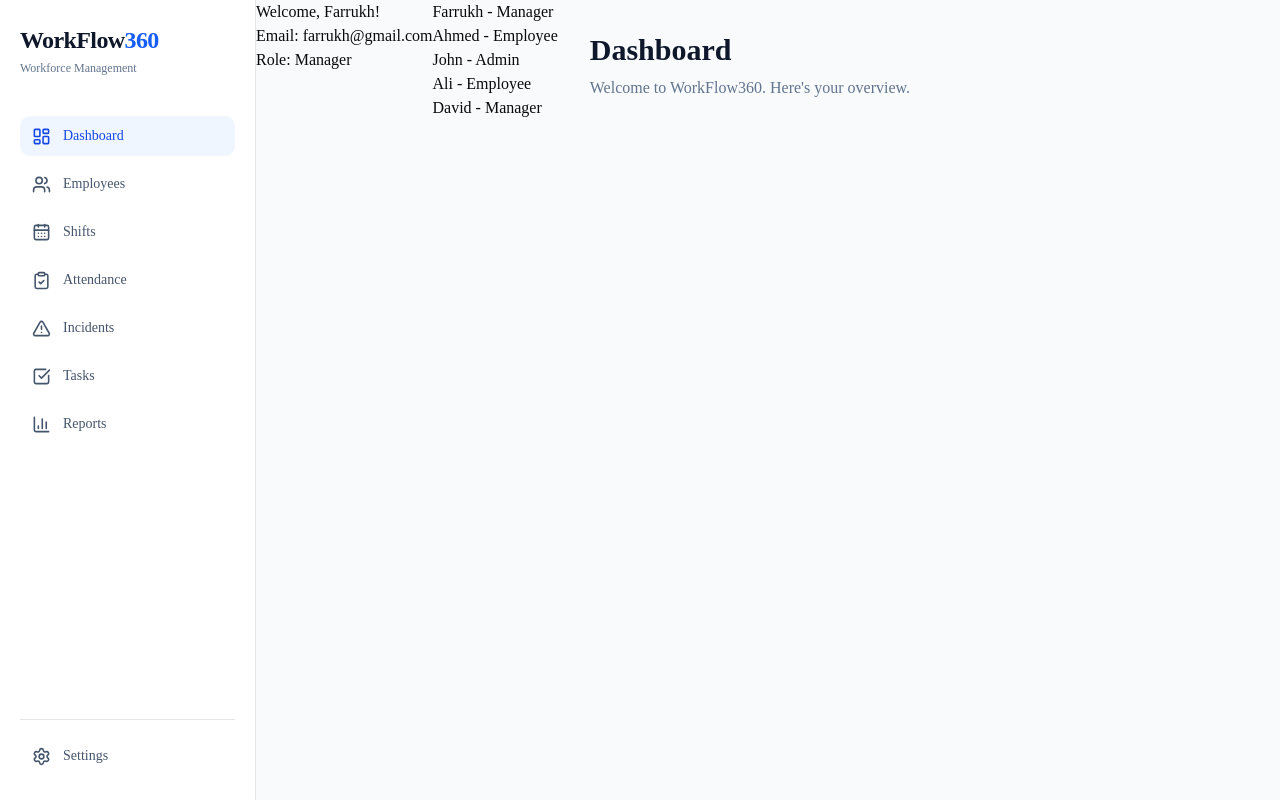
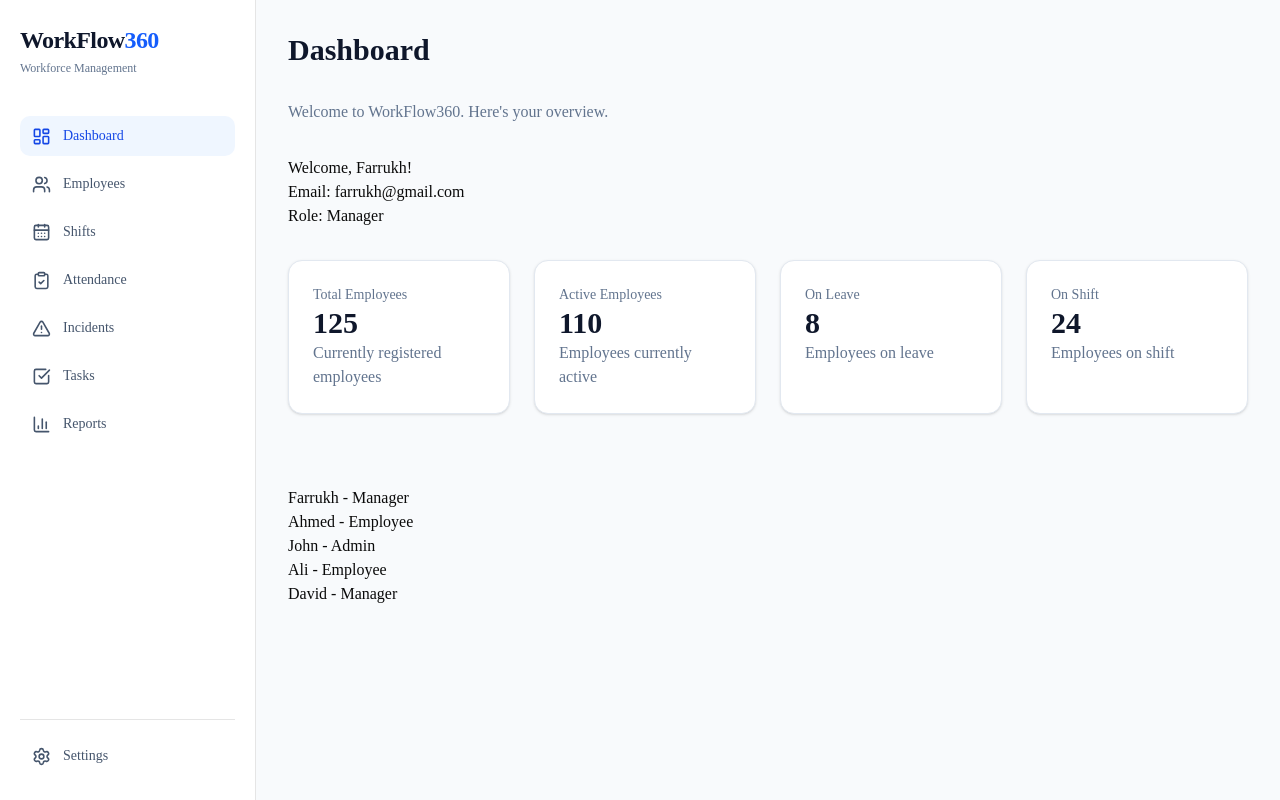
Before and after one commit to fary58/workflow360, a Next.js app: page /dashboard in a window 1280 px wide. Built offline with nearby package versions, Linux system fonts and the light colour scheme.

Commit message:
cards added

```diff
--- a/src/app/dashboard/page.tsx
+++ b/src/app/dashboard/page.tsx
@@ -1,7 +1,8 @@
 import Sidebar from "@/components/dashboard/Sidebar";
 import UserProfile from "@/components/dashboard/UserProfile";
-import type { User, Employee } from "@/types/user";
 import EmployeeList from "@/components/dashboard/EmployeeList";
+import StatCard from "@/components/dashboard/StatCard";
+import type { User, Employee, StatCard} from "@/types/user";
 
 const newUser: User = {
   id: 1,
@@ -10,7 +11,7 @@ const newUser: User = {
   role: "Manager",
 };
 
-const employees: Employee [] = [
+const employees: Employee[] = [
   { id: 1, name: "Farrukh", role: "Manager" },
   { id: 2, name: "Ahmed", role: "Employee" },
   { id: 3, name: "John", role: "Admin" },
@@ -18,19 +19,47 @@ const employees: Employee [] = [
   { id: 5, name: "David", role: "Manager" },
 ];
 
+// const card: StatCard = {
+//   title: "Total Employees",
+//   value: 125,
+//   description: "Currently registered employees",
+// };
+
+const cards: StatCard[] = [
+  {
+    title: "Total Employees",
+    value: 125,
+    description: "Currently registered employees",
+  },
+  {
+    title: "Active Employees",
+    value: 110,
+    description: "Employees currently active",
+  },
+  {
+    title: "On Leave",
+    value: 8,
+    description: "Employees on leave",
+  },
+  {
+    title: "On Shift",
+    value: 24,
+    description: "Employees on shift",
+  },
+];
+
 export default function DashboardPage() {
   return (
     <div className="flex min-h-screen bg-slate-50">
       <Sidebar />
-      <UserProfile user={newUser} />
-      <EmployeeList employees={employees} />
-
-      <main className="flex-1 p-8">
+      <main className="flex-1 p-8 space-y-8">
         <h1 className="text-3xl font-bold text-slate-900">Dashboard</h1>
-
         <p className="mt-2 text-slate-500">
           Welcome to WorkFlow360. Here's your overview.
         </p>
+        <UserProfile user={newUser} />
+        <StatCard cards={cards} />
+        <EmployeeList employees={employees} />
       </main>
     </div>
   );
--- /dev/null
+++ b/src/components/dashboard/StatCard.tsx
@@ -0,0 +1,20 @@
+import type { StatCard } from "@/types/user";
+
+interface StatCardProps {
+  cards: StatCard[];
+}
+function StatCard({ cards }: StatCardProps) {
+  return (
+    <div className="grid grid-cols-1 sm:grid-cols-2 xl:grid-cols-4 gap-6">
+      {cards.map((card, index) => (
+        <div className="bg-white rounded-xl border border-slate-200 shadow-sm p-6 mb-10">
+          <h1 className="text-sm font-medium text-slate-500">{card.title}</h1>
+          <p className="text-3xl font-bold text-slate-900">{card.value}</p>
+          <p className="text-slate-500">{card.description}</p>
+        </div>
+      ))}
+    </div>
+  );
+}
+
+export default StatCard;
```
Also changed, not shown: src/types/user.ts (+7 -0 lines).
